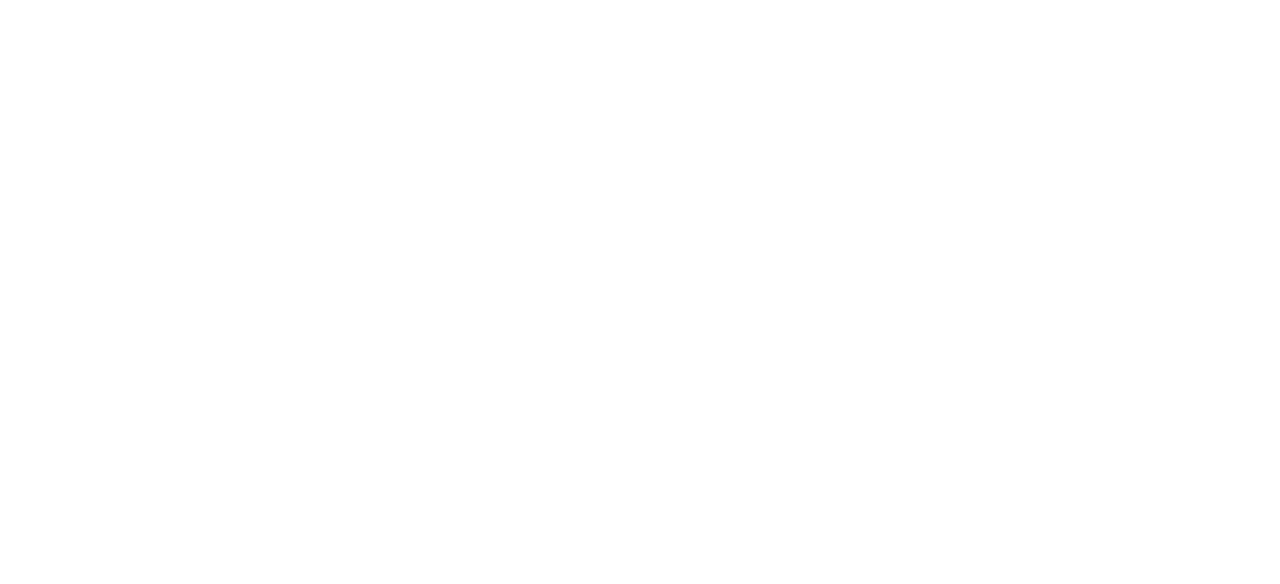
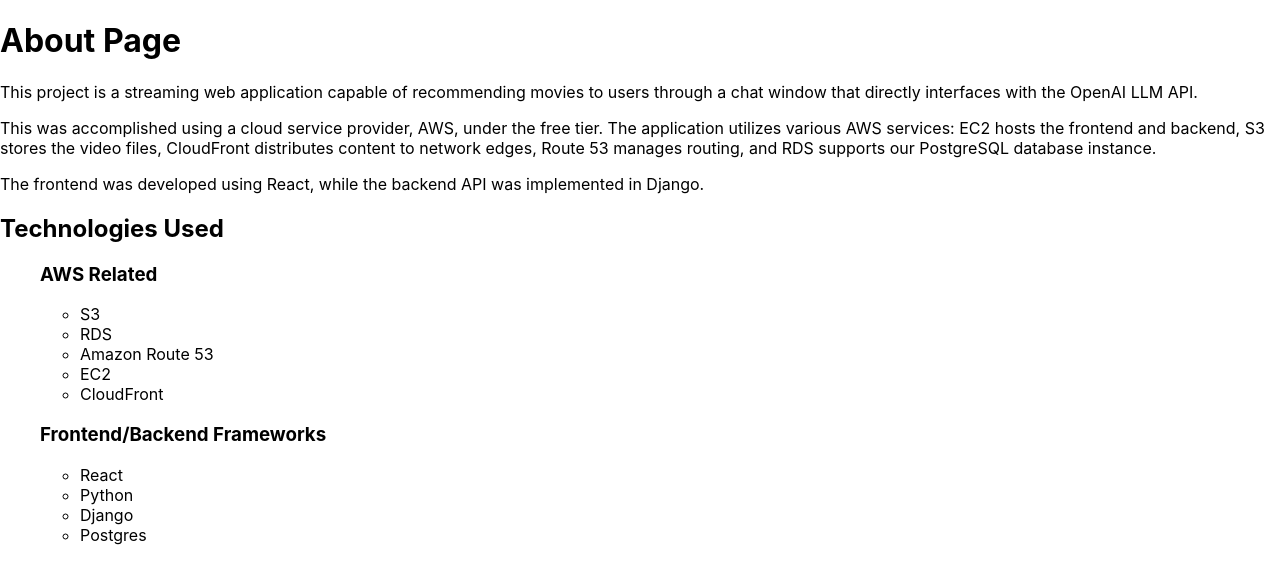
Before and after one commit to AyeitsAlex21/Video-Streaming, a React (Create React App) app in the folder frontend/: page /information in a window 1280 px wide. Before the commit this address had no page. Shown: the top 584 px of the page. Built offline with nearby package versions, Linux system fonts and the light colour scheme.

Commit message:
about page made and corrected grammar for chat box

```diff
--- a/frontend/src/App.js
+++ b/frontend/src/App.js
@@ -4,6 +4,7 @@
 import VideoDisplay from './VideoDisplay';
 import VideoUploadForm from './VideoUploadForm';
 import SignInLogIn from './SignInLogIn';
+import Information from './Information'
 import './App.css';
 
 function App() {
@@ -14,6 +15,7 @@
         <Route path="/home" element={<VideoGrid />} />
         <Route path="/upload" element={<VideoUploadForm />} />
         <Route path="/video/:videoID" element={<VideoDisplay />} />
+        <Route path="/information" element={<Information />} />
       </Routes>
     </Router>
   );
--- a/frontend/src/Chat.js
+++ b/frontend/src/Chat.js
@@ -37,7 +37,7 @@
       <h2>Movie Recommendations Chat</h2>
       <div className="chat-box">
         <div key={-1} className={`message ${'bot'}`}>
-            <span className={`message-text ${'bot'}`}>{"Hello! Please tell me what you like so I can recommend you a movie!"}</span>
+            <span className={`message-text ${'bot'}`}>{"Hello! Please tell me what you like so I can recommend a movie to you!"}</span>
         </div>
         {messages.map((msg, index) => (
           <div key={index} className={`message ${msg.author}`}>
--- /dev/null
+++ b/frontend/src/Information.js
@@ -0,0 +1,50 @@
+import React, { useState } from 'react';
+
+function Information() {
+
+    return (
+
+        <div>
+            <h1>About Page</h1>
+
+            <p>
+                This project is a streaming web application capable of recommending movies to users
+                through a chat window that directly interfaces with the OpenAI LLM API.
+            </p>
+
+            <p>
+                This was accomplished using a cloud service provider, AWS, under the free tier.
+                The application utilizes various AWS services: EC2 hosts the frontend and backend,
+                S3 stores the video files, CloudFront distributes content to network edges, Route 53
+                manages routing, and RDS supports our PostgreSQL database instance.
+            </p>
+
+            <p>
+                The frontend was developed using React, while the backend API was implemented in Django.
+            </p>
+
+
+            <h2>Technologies Used</h2>
+            <ul>
+                <h3>AWS Related</h3>
+                <ul>
+                    <li>S3</li>
+                    <li>RDS</li>
+                    <li>Amazon Route 53</li>
+                    <li>EC2</li>
+                    <li>CloudFront</li>
+                </ul>
+
+                <h3>Frontend/Backend Frameworks</h3>
+                <ul>
+                    <li>React</li>
+                    <li>Python</li>
+                    <li>Django</li>
+                    <li>Postgres</li>
+                </ul>
+            </ul>
+        </div>
+    );
+}
+
+export default Information;
--- a/frontend/src/VideoGrid.js
+++ b/frontend/src/VideoGrid.js
@@ -32,6 +32,9 @@
 
   return (
     <div>
+      <Link to={`/information`} >
+        <h1>About Page</h1>
+      </Link>
       <ChatComponent></ChatComponent>
       <h2>All Videos</h2>
       <div className={styles.searchContainer}>
```
Also changed, not shown: 1 other file (tests, documents, lock files or other folders).
